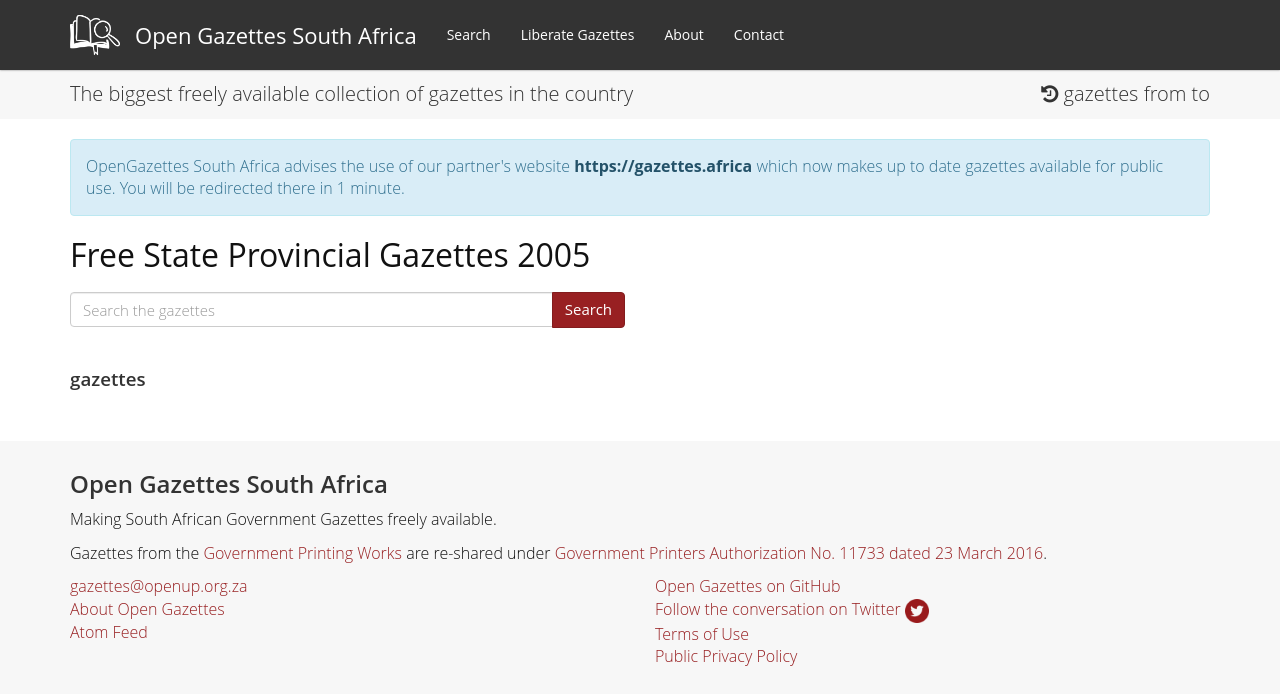
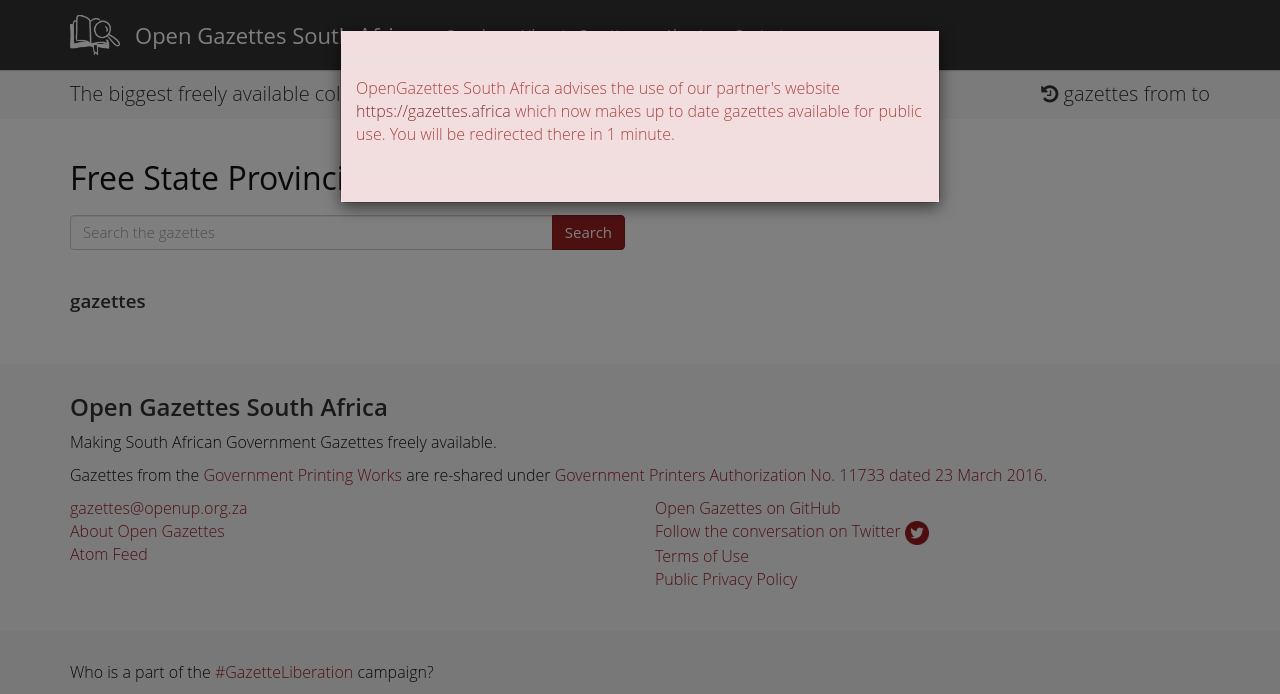
Before and after one commit to OpenUpSA/opengazettes, a Jekyll site: the page built from _gazettes/ZA-FS/2005.md, in a window 1280 px wide. Shown: the top 694 px of the page. Built offline with Jekyll 4.4.1, drawn with Linux system fonts in a browser that asks for light colours; grey boxes are pictures that could not be loaded.

Commit message:
Make gazettes.africa announcement more prominent with a modal/dialog

```diff
--- a/_includes/gazettes_africa_notice.html
+++ b/_includes/gazettes_africa_notice.html
@@ -1,3 +1,26 @@
-<div class="alert alert-info" role="alert">
-  OpenGazettes South Africa advises the use of our partner's website <a href="https://gazettes.africa/gazettes/za/" class="alert-link">https://gazettes.africa</a> which now makes up to date gazettes available for public use. You will be redirected there in 1 minute.
+<div
+  id="gazettesAfricaModal"
+  class="modal"
+  tabindex="-1"
+  role="dialog"
+  data-backdrop="static"
+>
+  <div class="modal-dialog" role="document">
+    <div class="modal-content">
+      <div class="modal-header alert-danger">
+        <h5 class="modal-title"></h5>
+      </div>
+      <div class="modal-body alert-danger">
+        <p>
+          OpenGazettes South Africa advises the use of our partner's website
+          <a href="https://gazettes.africa/gazettes/za/" class="alert-link"
+            >https://gazettes.africa</a
+          >
+          which now makes up to date gazettes available for public use. You will
+          be redirected there in 1 minute.
+        </p>
+      </div>
+      <div class="modal-footer alert-danger"></div>
+    </div>
+  </div>
 </div>
--- a/css/main.scss
+++ b/css/main.scss
@@ -27,5 +27,6 @@
 @import
         "bootstrap",
         "bootstrap/alerts",
+        "bootstrap/modals",
         "site"
 ;
--- a/index.html
+++ b/index.html
@@ -3,7 +3,6 @@
 ---
 <div class="introduction">
   <div class="container">
-    {% include gazettes_africa_notice.html %}
     <div class="row">
       <div class="col-sm-6">
         <img src="/img/banner_5.png" style="width:100%;" />
@@ -127,3 +126,4 @@
     </div>
   </div>
 </div>
+{% include gazettes_africa_notice.html %}
--- a/js/main.js
+++ b/js/main.js
@@ -1,4 +1,6 @@
 $(function() {
+  // Show the dialog on load
+  $('#gazettesAfricaModal').modal('show');
   // track outbound links
   $('a[href^=http]').on('click', function(e) {
     ga('send', 'event', 'outbound-click', e.target.href);
```
